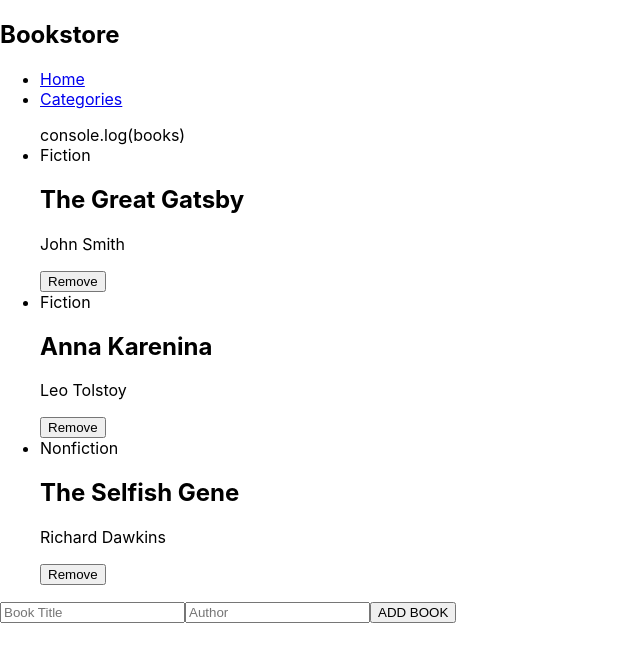
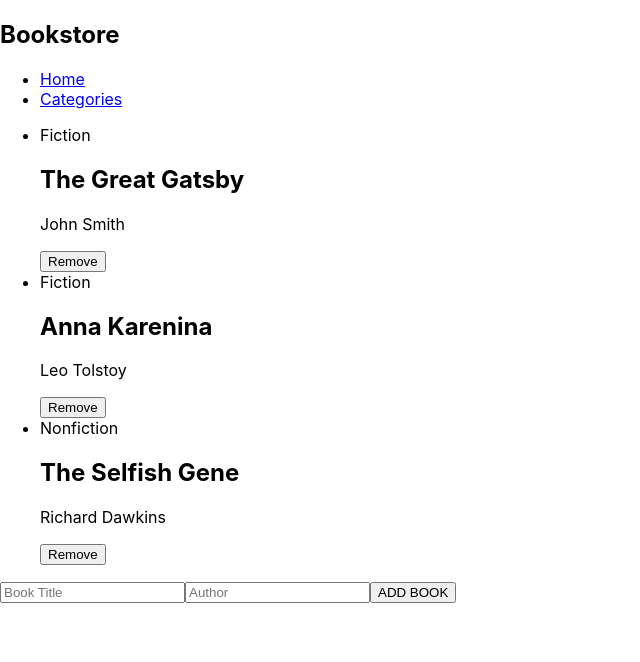
Before and after one commit to CesarHerr/bookstore_react, a React (Create React App) app: page / in a window 1280 px wide. Shown: the top 662 px of the page, without its empty margins (0-640 px from the left). Built offline with nearby package versions, Linux system fonts and the light colour scheme.

Commit message:
Add remove book feature

```diff
--- a/src/components/Book.js
+++ b/src/components/Book.js
@@ -1,13 +1,20 @@
 import PropTypes from 'prop-types';
+import { useDispatch } from 'react-redux';
+import { remove } from '../redux/books/booksSlice';
 
-function Book({ name, categories, author }) {
+function Book({
+  name, categories, author, index,
+}) {
+  const dispatch = useDispatch();
   return (
     <li>
       <span>{categories}</span>
       <h2>{name}</h2>
       <p>{author}</p>
 
-      <button type="button">Remove</button>
+      <button type="button" onClick={() => dispatch(remove(index))}>
+        Remove
+      </button>
     </li>
   );
 }
@@ -16,6 +23,7 @@ Book.propTypes = {
   name: PropTypes.string.isRequired,
   categories: PropTypes.string.isRequired,
   author: PropTypes.string.isRequired,
+  index: PropTypes.number.isRequired,
 };
 
 export default Book;
--- a/src/components/Booklist.js
+++ b/src/components/Booklist.js
@@ -6,13 +6,13 @@ function BookList() {
   const { booksList } = useSelector((state) => state.books);
   return (
     <ul>
-      console.log(books)
-      {booksList.map((book) => (
+      {booksList.map((book, index) => (
         <Book
           key={book.item_id}
           name={book.title}
           author={book.author}
           categories={book.category}
+          index={index}
         />
       ))}
     </ul>
```
